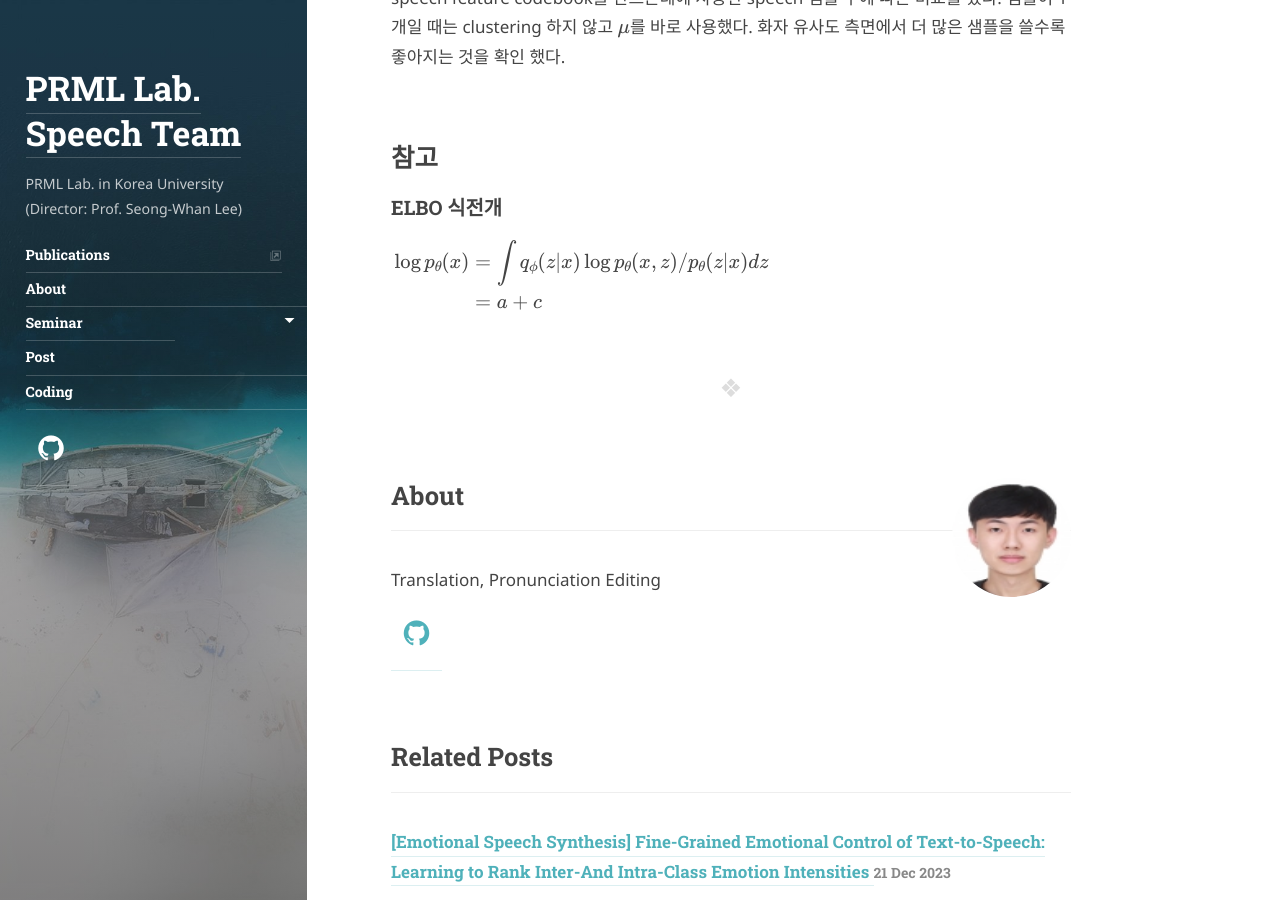
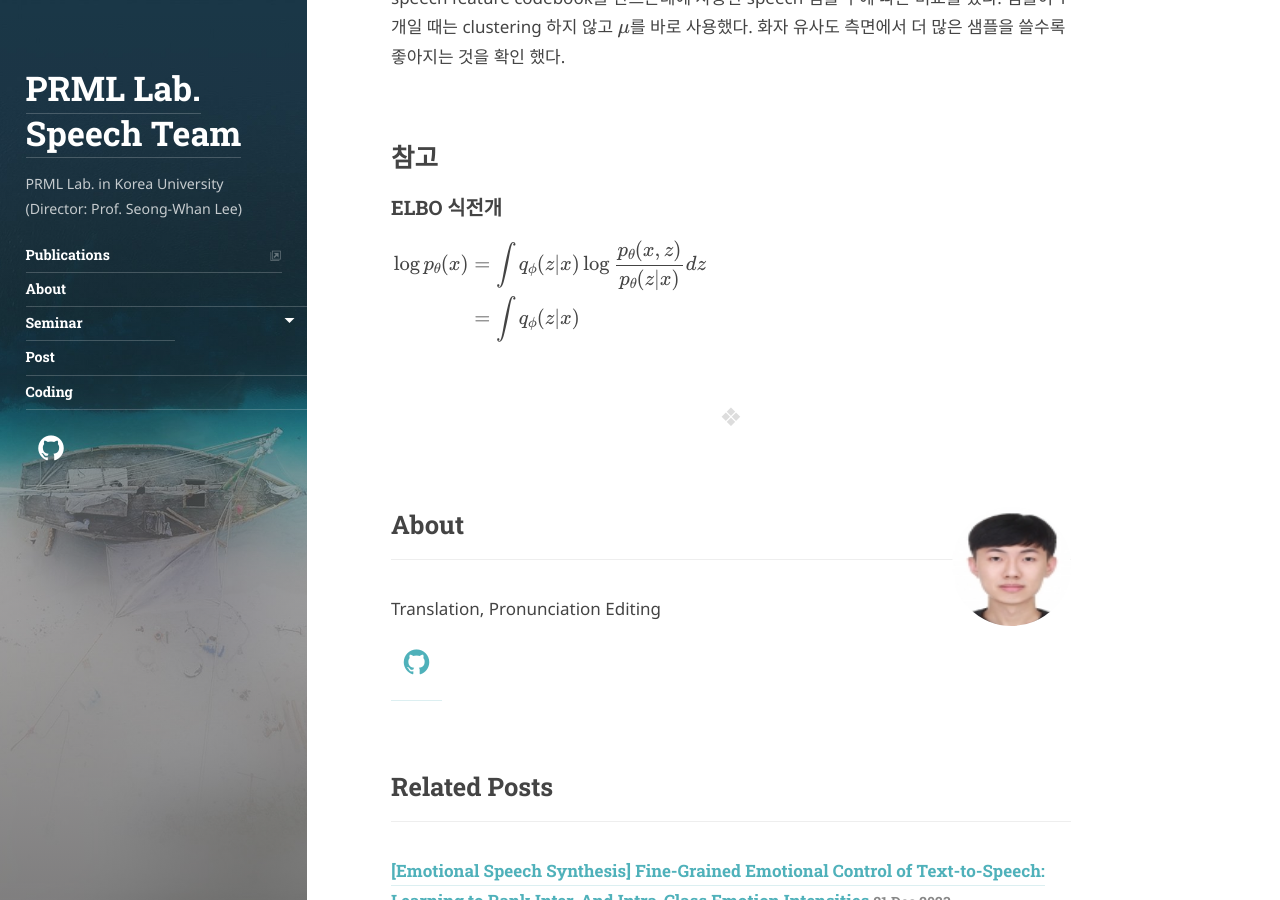
Before and after one commit to speech-team-korea/speech-team-korea.github.io, a Jekyll site: the page built from _posts/text-to-speech/2023-12-21-ELF.md, in a window 1280 px wide and 900 px high, scrolled down 2387 px. Built offline with Jekyll 4.4.1, drawn with Linux system fonts in a browser that asks for light colours; some web fonts are replaced; comment, search, counter and statistics services are not loaded.

Commit message:
Update 2023-12-21-ELF.md

```diff
--- a/_posts/text-to-speech/2023-12-21-ELF.md
+++ b/_posts/text-to-speech/2023-12-21-ELF.md
@@ -78,7 +78,7 @@ speech feature codebook을 만드는데에 사용한 speech 샘플 수에 따른
 ### ELBO 식전개
 $$
 \begin{align}
-\log p_{\theta}(x) &= \int q_{\phi}(z|x) \log p_{\theta}(x,z) / p_{\theta}(z|x) dz \\
-  &= a + c
+\log p_{\theta}(x) &= \int q_{\phi}(z|x) \log \frac{p_{\theta}(x,z)}{p_{\theta}(z|x)}dz \\
+  &= \int q_{\phi}(z|x)
 \end{align}
 $$
```
